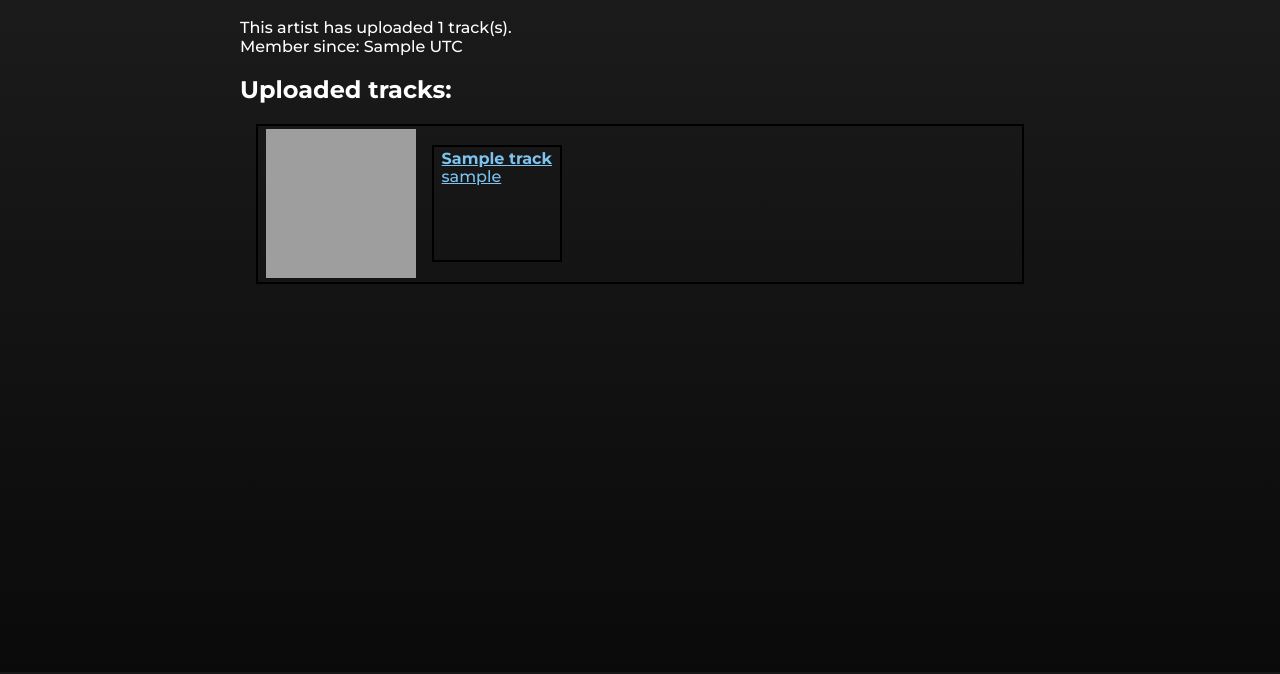
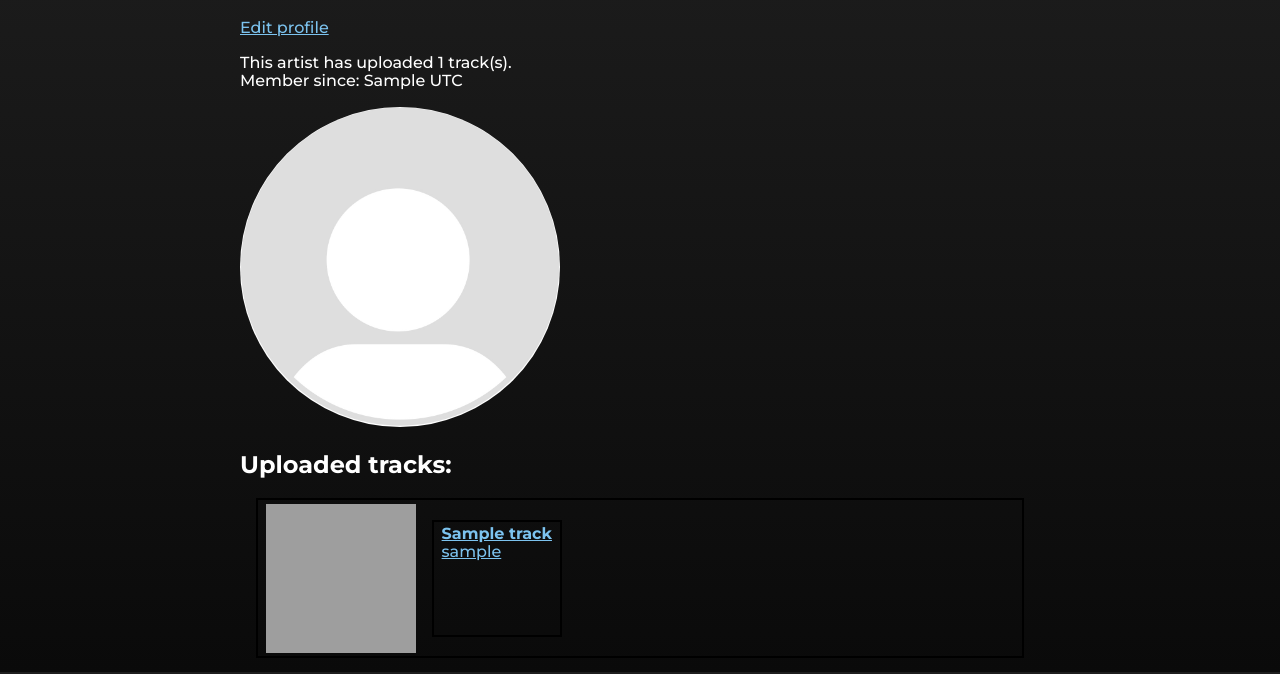
Before and after one commit to kuhalainen/SoundHeaven, a Flask app: template templates/show_user.html in a window 1280 px wide. Shown: the part 128-802 px from the top of the page. Run offline with Flask 3, Linux system fonts and the light colour scheme; the template is opened without the code that fills it: most values are stand-ins (such as "Sample title", 1, 10 or a date in 2020); grey boxes are pictures that could not be loaded.

Commit message:
Add initial profile photo implementation

```diff
--- a/app.py
+++ b/app.py
@@ -52,11 +52,13 @@ def show_user(user_id):
     if not user:
         abort(404)
     user_tracks = users.get_items(user_id)
+
     if user[2]:
         dt = datetime.datetime.fromtimestamp(user[2] / 1000.0, tz=datetime.timezone.utc)
         dt=dt.strftime('%Y-%m-%d %H:%M:%S')
     else:
         dt = None
+    print(user[3])
     return render_template("show_user.html",user=user, user_tracks=user_tracks, dt=dt)
 
 
@@ -116,6 +118,36 @@ def create_account():
         return redirect("/register")
 
     return redirect("/login")
+
+@app.route("/edit_user/<int:user_id>")
+def edit_user(user_id):
+    require_login()
+    if session["user_id"] != user_id:
+        abort(403)
+    user = users.get_user(user_id)
+
+    return render_template("edit_user.html", user=user)
+
+@app.route("/update_user", methods=["POST"])
+def update_user():
+    require_login()
+
+    user_id = request.form["user_id"]
+    image = request.files["image"]
+    if image:
+        valid_image = files.check_image(image)
+
+        if valid_image[0] != True:
+            return redirect("/edit_user/" + str(user_id))
+
+        files.save_image(valid_image[1], valid_image[2])
+        image_id = db.last_insert_id()
+
+    users.update_pfp(user_id, image_id)
+
+    return redirect("/user/" + str(user_id))
+
+
 
 @app.route("/login", methods=["POST", "GET"])
 def login():
--- a/files.py
+++ b/files.py
@@ -52,6 +52,10 @@ def remove_album_art(track_id):
         print(image)
         db.execute(sql,[image[0][0]])
 
+def set_default_pfp(user_id):
+    sql = """INSERT INTO profile_photos (user_id, image_id) VALUES (?, NULL)"""
+    db.execute(sql, [user_id])
+
 #################
 
 def check_audio(audio):
--- a/static/main.css
+++ b/static/main.css
@@ -30,6 +30,13 @@ body {
     aspect-ratio: 1 / 1;
     object-fit: cover;
   }
+
+.pfp_img {
+  width: 40%;
+  aspect-ratio: 1 / 1;
+  object-fit: cover;
+  border-radius: 50%;
+}
 
 
 .track_card_img {
--- a/templates/layout.html
+++ b/templates/layout.html
@@ -14,7 +14,7 @@
 
     <form action="/search" method="get">
       <div class="search">
-        <img src="/static/icons/search.svg" alt="Icon description"></i>
+        <img src="/static/icons/search.svg" alt="Search"></i>
               <input type="text" class="search_input" name="query" value="{{  query  }}" placeholder="Search:">
       </div>
     </form>
--- a/templates/show_user.html
+++ b/templates/show_user.html
@@ -7,6 +7,9 @@
     <h2>Artist: {{ user.username }}</h2>
     {% if session.user_id == user.id %}
     <p>
+
+      <a href="/edit_user/{{ user.id }}">Edit profile</a>
+
     </p>
     {% endif %}
     <p>
@@ -18,7 +21,11 @@
         {% endif %}
     </p>
 
-
+    {% if not user.image_id %}
+      <img class="pfp_img" src="/static/icons/pfp.jpg" />
+    {% else %}
+      <img class="pfp_img" src="/image/{{ user.image_id }}" />
+    {% endif %}
 
 
     <h2>Uploaded tracks:</h2>
```
Also changed, not shown: templates/edit_user.html (added, +36 -0 lines), users.py (+11 -1 lines), static/icons/pfp.jpg (added).
